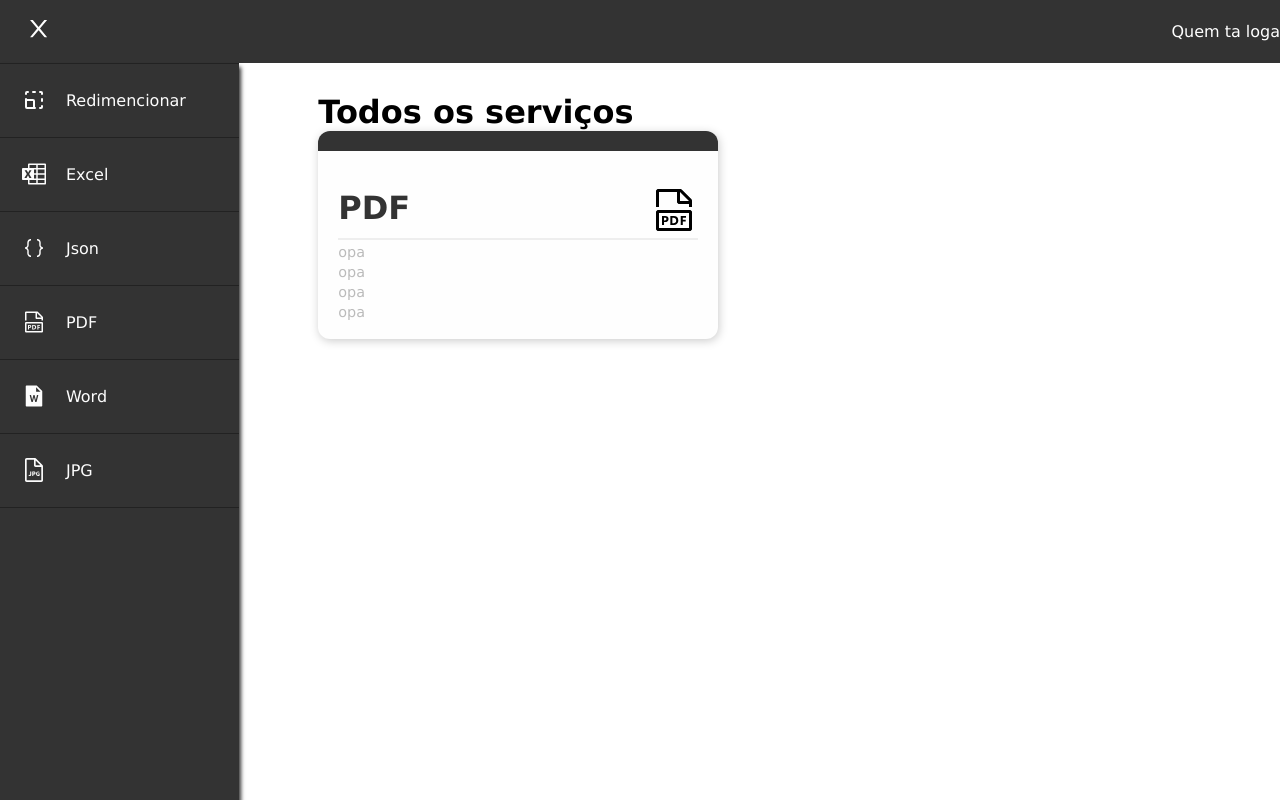
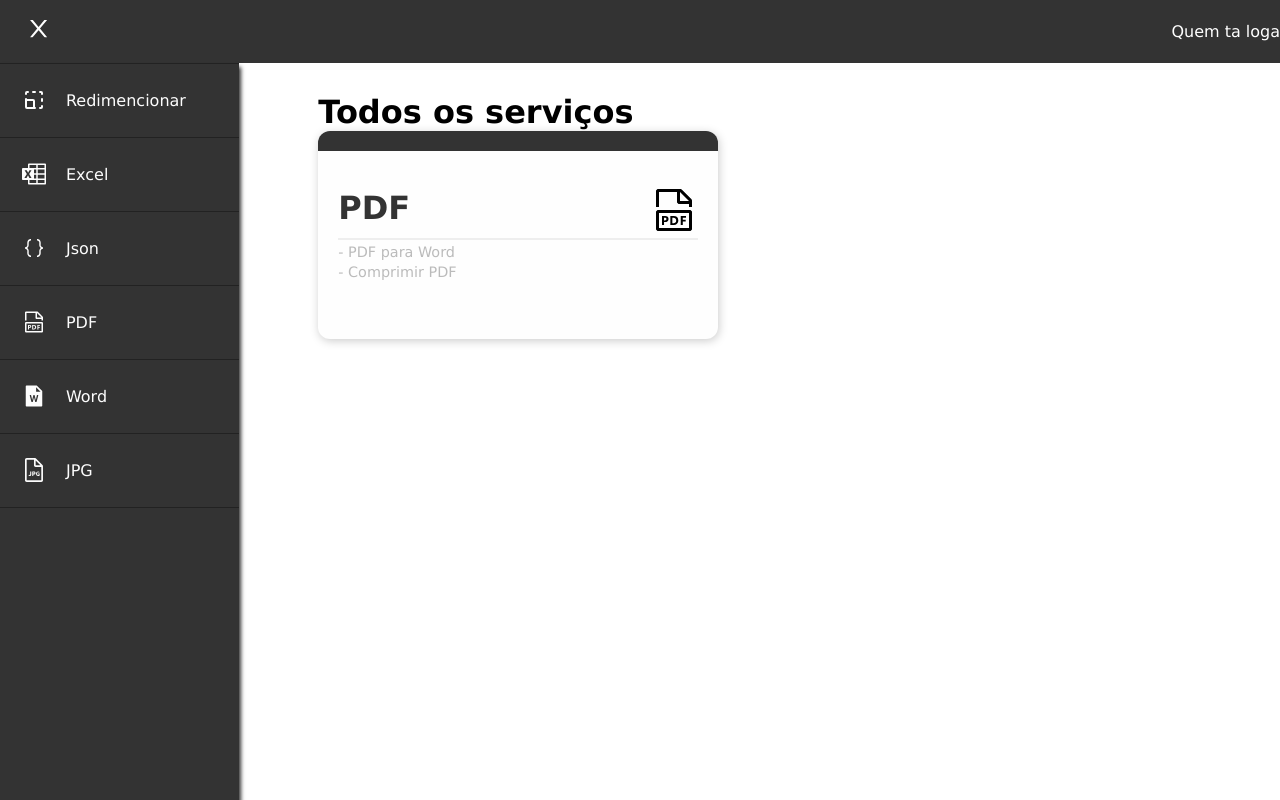
Before and after one commit to Joao-Pedro15/devHelper-frontend, a React (Create React App) app in the folder client/: page /home in a window 1280 px wide. Built offline with nearby package versions, Linux system fonts and the light colour scheme.

Commit message:
chore: change props card

```diff
--- a/client/src/pages/Home/index.tsx
+++ b/client/src/pages/Home/index.tsx
@@ -4,13 +4,13 @@ import { Layout } from '../../components/Layout'
 import * as S from './style'
 
 export function Home() {
-  const action = 'opa'
+  const action = ['- PDF para Word', '- Comprimir PDF']
   return (
     <Layout>
       <S.Container>
         <h1>Todos os serviços</h1>
         <div>
-          <Card title='PDF' key={1} actions={[action, action, action, action]}  />
+          <Card title='PDF' key={1} actions={action}  />
         </div>
       </S.Container>
     </Layout>
```
